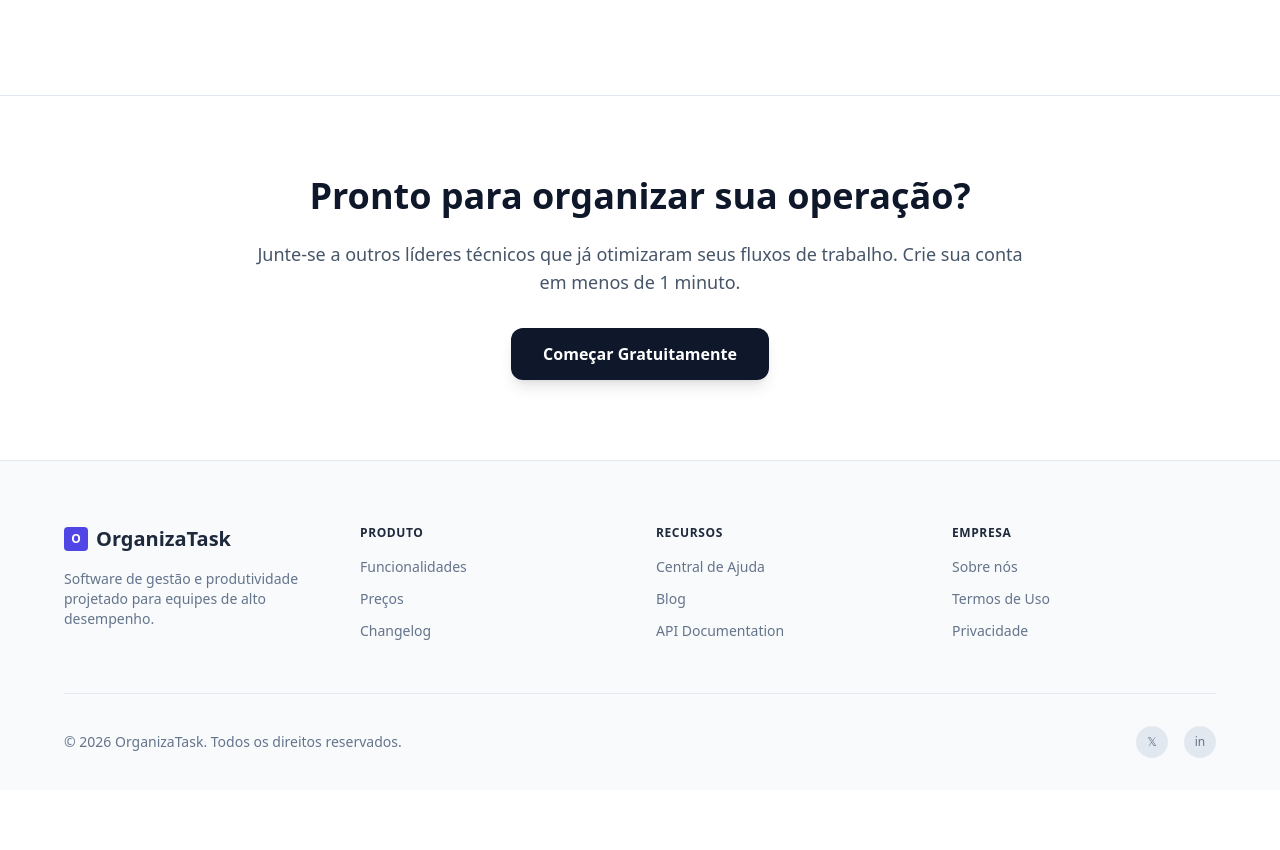
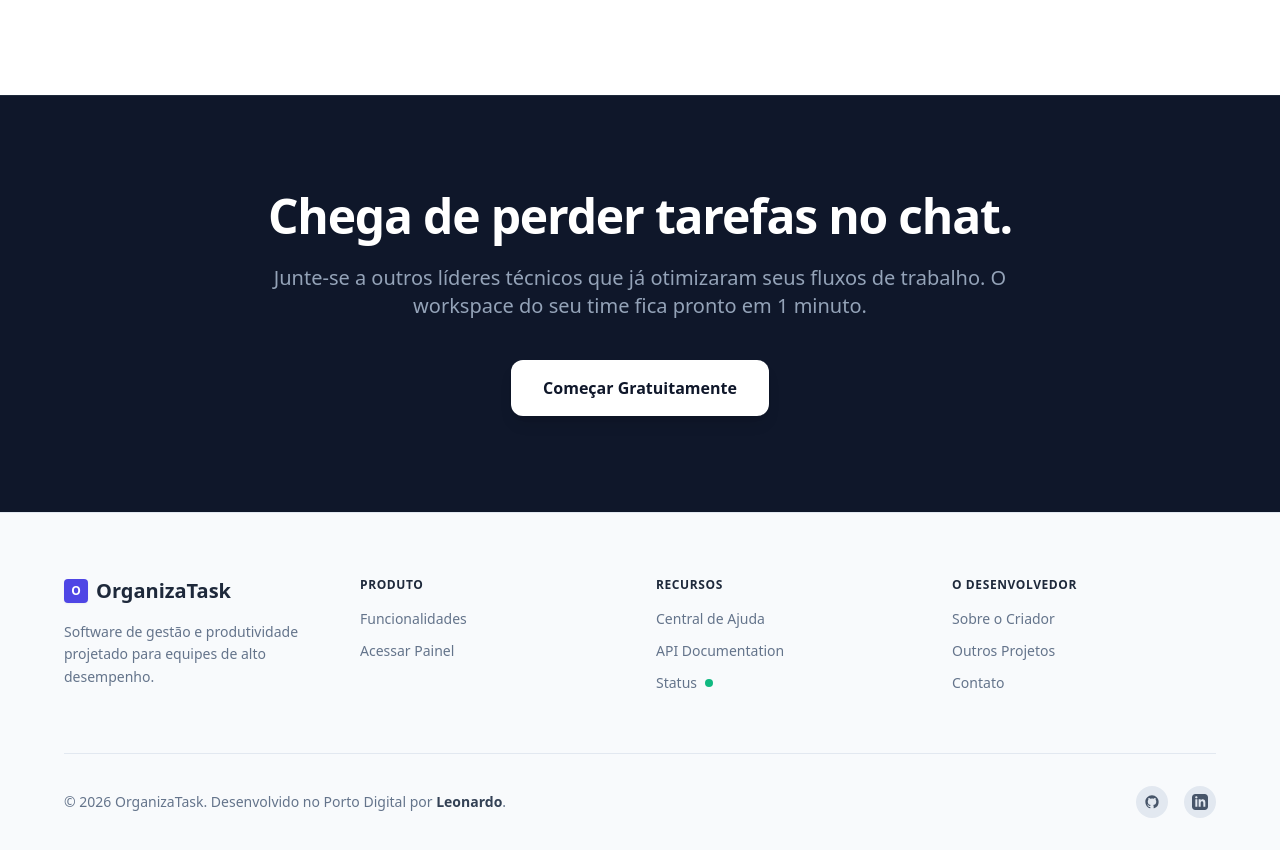
Before and after one commit to leonard0antonio/task-manager-frontend, a React (Vite) app: page / in a window 1280 px wide. Shown: the part 3367-4217 px from the top of the page. Before the commit the page ends 4157 px from the top, so only its background shows below. Built offline with nearby package versions, Linux system fonts and the light colour scheme; no server answers.

Commit message:
refactor: atualiza o componente FooterCTA com design aprimorado e links funcionais

```diff
--- a/src/components/landing/FooterCTA.tsx
+++ b/src/components/landing/FooterCTA.tsx
@@ -3,61 +3,92 @@ import { Link } from 'react-router-dom';
 export function FooterCTA() {
   return (
     <>
-      <section className="py-20 bg-white border-t border-slate-200 px-6 text-center">
-        <div className="max-w-3xl mx-auto">
-          <h2 className="text-3xl md:text-4xl font-bold text-slate-900 mb-6">Pronto para organizar sua operação?</h2>
-          <p className="text-slate-600 text-lg mb-8">Junte-se a outros líderes técnicos que já otimizaram seus fluxos de trabalho. Crie sua conta em menos de 1 minuto.</p>
-          <Link to="/login" className="inline-block px-8 py-3.5 bg-slate-900 text-white font-semibold rounded-xl shadow-lg hover:bg-indigo-600 hover:shadow-indigo-500/25 transition-all hover:-translate-y-0.5 text-base">
+      {/* CTA Final de Alto Contraste */}
+      <section className="py-24 bg-slate-900 px-6 text-center border-t border-slate-800 relative overflow-hidden">
+        {/* Efeito visual sutil de luz no fundo */}
+        <div className="absolute top-0 left-1/2 -translate-x-1/2 w-[600px] h-[600px] bg-indigo-500/10 rounded-full blur-3xl -z-10"></div>
+
+        <div className="max-w-3xl mx-auto relative z-10">
+          <h2 className="text-3xl md:text-5xl font-black text-white mb-6 tracking-tight">
+            Chega de perder tarefas no chat.
+          </h2>
+          <p className="text-slate-400 text-lg md:text-xl mb-10">
+            Junte-se a outros líderes técnicos que já otimizaram seus fluxos de trabalho. O workspace do seu time fica pronto em 1 minuto.
+          </p>
+          <Link
+            to="/login"
+            className="inline-flex items-center justify-center px-8 py-4 bg-white text-slate-900 font-bold rounded-xl shadow-lg hover:bg-indigo-50 hover:-translate-y-1 active:translate-y-0 transition-all text-base"
+          >
             Começar Gratuitamente
           </Link>
         </div>
       </section>
 
+      {/* Footer Profissional com Links Funcionais */}
       <footer className="bg-slate-50 border-t border-slate-200 pt-16 pb-8 px-6 text-sm text-slate-500">
         <div className="max-w-6xl mx-auto grid grid-cols-2 md:grid-cols-4 gap-8 mb-12">
+
           {/* Logo e Info */}
           <div className="col-span-2 md:col-span-1">
             <span className="font-black text-xl text-slate-800 flex items-center gap-2 mb-4">
-              <span className="w-6 h-6 bg-indigo-600 text-white rounded flex items-center justify-center text-xs">O</span>
+              <span className="w-6 h-6 bg-indigo-600 text-white rounded flex items-center justify-center text-xs shadow-sm">O</span>
               OrganizaTask
             </span>
-            <p className="mb-4 text-slate-500">Software de gestão e produtividade projetado para equipes de alto desempenho.</p>
+            <p className="mb-4 text-slate-500 leading-relaxed">
+              Software de gestão e produtividade projetado para equipes de alto desempenho.
+            </p>
           </div>
 
-          {/* Links Fictícios que dão credibilidade */}
+          {/* Produto (Âncoras e Redirecionamentos Internos) */}
           <div>
             <h4 className="font-bold text-slate-800 mb-4 uppercase tracking-wider text-xs">Produto</h4>
             <ul className="space-y-3">
-              <li><a href="#" className="hover:text-indigo-600 transition">Funcionalidades</a></li>
-              <li><a href="#" className="hover:text-indigo-600 transition">Preços</a></li>
-              <li><a href="#" className="hover:text-indigo-600 transition">Changelog</a></li>
+              <li><a href="#features" className="hover:text-indigo-600 transition-colors">Funcionalidades</a></li>
+              <li><Link to="/login" className="hover:text-indigo-600 transition-colors">Acessar Painel</Link></li>
             </ul>
           </div>
 
+          {/* Recursos (Links para Repositórios ou E-mail) */}
           <div>
             <h4 className="font-bold text-slate-800 mb-4 uppercase tracking-wider text-xs">Recursos</h4>
             <ul className="space-y-3">
-              <li><a href="#" className="hover:text-indigo-600 transition">Central de Ajuda</a></li>
-              <li><a href="#" className="hover:text-indigo-600 transition">Blog</a></li>
-              <li><a href="#" className="hover:text-indigo-600 transition">API Documentation</a></li>
+              <li><a href="" className="hover:text-indigo-600 transition-colors">Central de Ajuda</a></li>
+              <li><a href="https://github.com/leonard0antonio/task-manager-api" target="_blank" rel="noopener noreferrer" className="hover:text-indigo-600 transition-colors">API Documentation</a></li>
+              {/* Status de servidor para dar um ar Enterprise */}
+              <li><Link to="/login" className="flex items-center gap-2 hover:text-indigo-600 transition-colors">Status <span className="flex w-2 h-2 rounded-full bg-emerald-500"></span></Link></li>
             </ul>
           </div>
 
+          {/* Empresa (Seus Links de Portfólio) */}
           <div>
-            <h4 className="font-bold text-slate-800 mb-4 uppercase tracking-wider text-xs">Empresa</h4>
+            <h4 className="font-bold text-slate-800 mb-4 uppercase tracking-wider text-xs">O Desenvolvedor</h4>
             <ul className="space-y-3">
-              <li><a href="#" className="hover:text-indigo-600 transition">Sobre nós</a></li>
-              <li><a href="#" className="hover:text-indigo-600 transition">Termos de Uso</a></li>
-              <li><a href="#" className="hover:text-indigo-600 transition">Privacidade</a></li>
+              <li><a href="https://www.linkedin.com/in/leonardo-a-a063b519b/" target="_blank" rel="noopener noreferrer" className="hover:text-indigo-600 transition-colors">Sobre o Criador</a></li>
+              <li><a href="https://github.com/leonard0antonio?tab=repositories" target="_blank" rel="noopener noreferrer" className="hover:text-indigo-600 transition-colors">Outros Projetos</a></li>
+              <li><a href="https://www.linkedin.com/in/leonardo-a-a063b519b/" className="hover:text-indigo-600 transition-colors">Contato</a></li>
             </ul>
           </div>
         </div>
 
+        {/* Linha Final: Copyright e Redes Sociais */}
         <div className="max-w-6xl mx-auto border-t border-slate-200 pt-8 flex flex-col md:flex-row items-center justify-between gap-4">
-          <p>© 2026 OrganizaTask. Todos os direitos reservados.</p>
+          <p className="text-slate-500 font-medium">
+            © {new Date().getFullYear()} OrganizaTask. Desenvolvido no Porto Digital por <span className="text-slate-700 font-bold">Leonardo</span>.
+          </p>
+
           <div className="flex gap-4">
-            <span className="w-8 h-8 rounded-full bg-slate-200 hover:bg-slate-300 transition cursor-pointer flex items-center justify-center text-xs">𝕏</span>
-            <span className="w-8 h-8 rounded-full bg-slate-200 hover:bg-slate-300 transition cursor-pointer flex items-center justify-center text-xs">in</span>
+            {/* Ícone Real do GitHub */}
+            <a href="https://github.com/leonard0antonio?tab=repositories" target="_blank" rel="noopener noreferrer" className="w-8 h-8 rounded-full bg-slate-200 hover:bg-slate-300 text-slate-600 transition-colors flex items-center justify-center" aria-label="GitHub">
+              <svg className="w-4 h-4" fill="currentColor" viewBox="0 0 24 24" aria-hidden="true">
+                <path fillRule="evenodd" d="M12 2C6.477 2 2 6.484 2 12.017c0 4.425 2.865 8.18 6.839 9.504.5.092.682-.217.682-.483 0-.237-.008-.868-.013-1.703-2.782.605-3.369-1.343-3.369-1.343-.454-1.158-1.11-1.466-1.11-1.466-.908-.62.069-.608.069-.608 1.003.07 1.531 1.032 1.531 1.032.892 1.53 2.341 1.088 2.91.832.092-.647.35-1.088.636-1.338-2.22-.253-4.555-1.113-4.555-4.951 0-1.093.39-1.988 1.029-2.688-.103-.253-.446-1.272.098-2.65 0 0 .84-.27 2.75 1.026A9.564 9.564 0 0112 6.844c.85.004 1.705.115 2.504.337 1.909-1.296 2.747-1.027 2.747-1.027.546 1.379.202 2.398.1 2.651.64.7 1.028 1.595 1.028 2.688 0 3.848-2.339 4.695-4.566 4.943.359.309.678.92.678 1.855 0 1.338-.012 2.419-.012 2.747 0 .268.18.58.688.482A10.019 10.019 0 0022 12.017C22 6.484 17.522 2 12 2z" clipRule="evenodd" />
+              </svg>
+            </a>
+            {/* Ícone Real do LinkedIn */}
+            <a href="https://www.linkedin.com/in/leonardo-a-a063b519b/" target="_blank" rel="noopener noreferrer" className="w-8 h-8 rounded-full bg-slate-200 hover:bg-slate-300 text-slate-600 transition-colors flex items-center justify-center" aria-label="LinkedIn">
+              <svg className="w-4 h-4" fill="currentColor" viewBox="0 0 24 24" aria-hidden="true">
+                <path fillRule="evenodd" d="M19 0h-14c-2.761 0-5 2.239-5 5v14c0 2.761 2.239 5 5 5h14c2.762 0 5-2.239 5-5v-14c0-2.761-2.238-5-5-5zm-11 19h-3v-11h3v11zm-1.5-12.268c-.966 0-1.75-.79-1.75-1.764s.784-1.764 1.75-1.764 1.75.79 1.75 1.764-.783 1.764-1.75 1.764zm13.5 12.268h-3v-5.604c0-3.368-4-3.113-4 0v5.604h-3v-11h3v1.765c1.396-2.586 7-2.777 7 2.476v6.759z" clipRule="evenodd" />
+              </svg>
+            </a>
           </div>
         </div>
       </footer>
```
